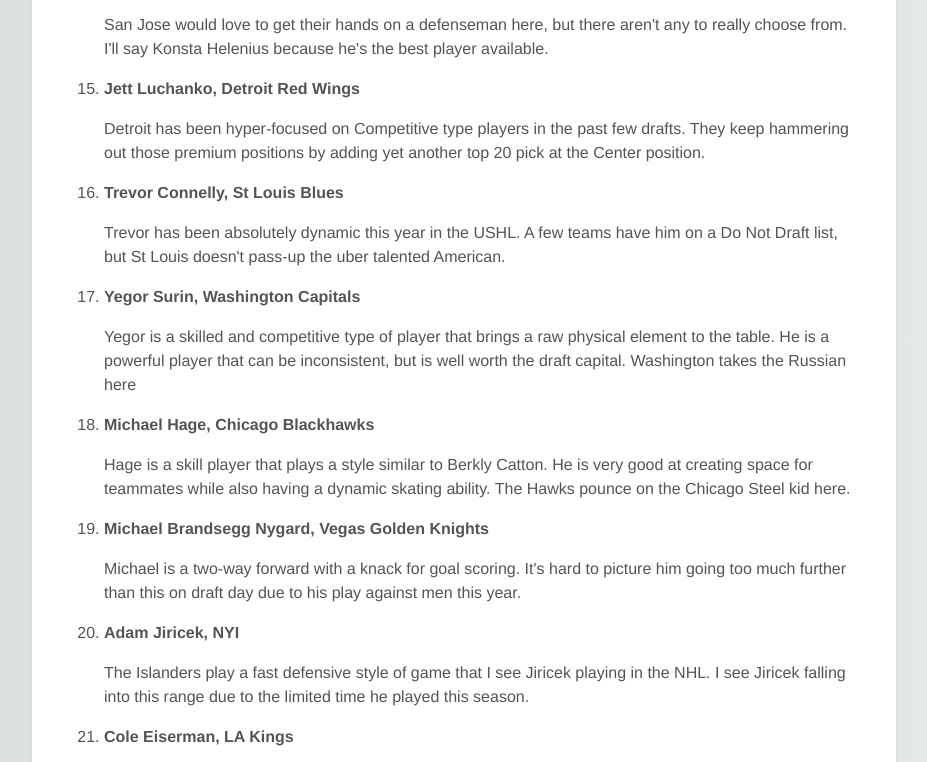
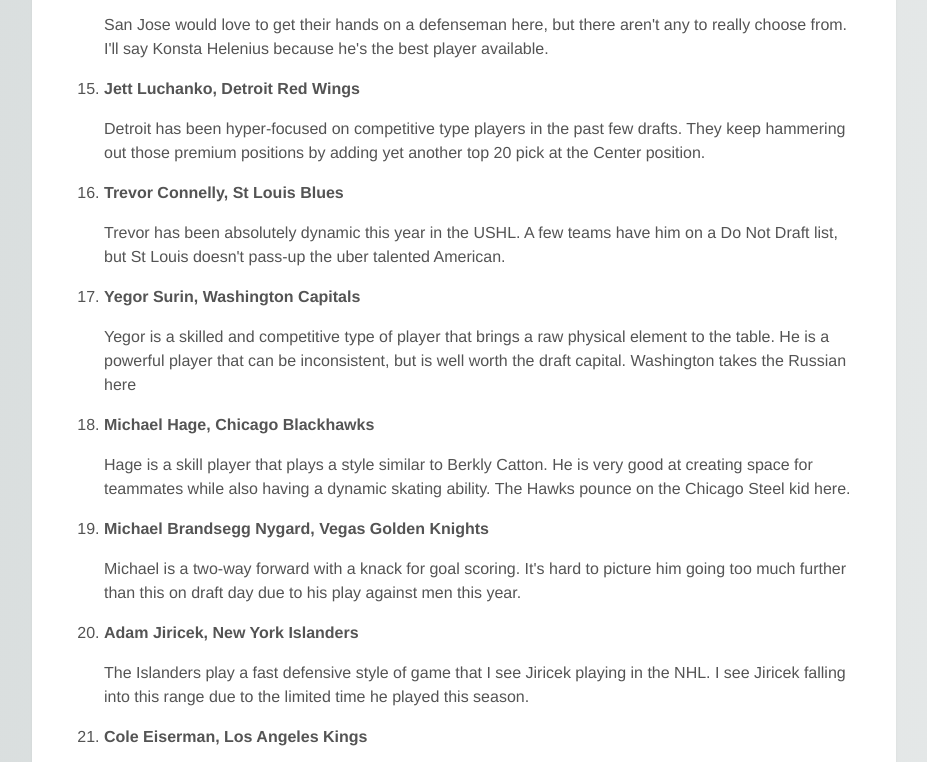
Before and after one commit to castle8130/castle8130.github.io, a plain HTML site: page news2024.html in a window 1280 px wide. Shown: the part 1691-2453 px from the top of the page, without its empty margins (176-1103 px from the left). Drawn offline with Linux system fonts and the light colour scheme.

Commit message:
Add files via upload

```diff
--- a/news2024.html
+++ b/news2024.html
@@ -55,7 +55,7 @@
 
             <p> After last draft, I feel Verbeek prefers his players that are playing at a higher competitive level early on. That screams Silayev.</p>
 
-            <li> <b> Cayden Lindstrom, CBJ </b></li>
+            <li> <b> Cayden Lindstrom, Columbus Blue Jackets </b></li>
 
             <p> I'm unsure of what the Blue Jackets want to do here. Lindstrom looks like the type of player the Jackets usually go for, so he goes here.</p>
 
@@ -102,7 +102,7 @@
 
             <li> <b> Jett Luchanko, Detroit Red Wings </b></li>
 
-            <p> Detroit has been hyper-focused on Competitive type players in the past few drafts. They keep hammering out those premium positions by adding yet another top 20 pick at the Center position.</p>
+            <p> Detroit has been hyper-focused on competitive type players in the past few drafts. They keep hammering out those premium positions by adding yet another top 20 pick at the Center position.</p>
 
             <li> <b> Trevor Connelly, St Louis Blues</b></li>
 
@@ -120,11 +120,11 @@
 
             <p> Michael is a two-way forward with a knack for goal scoring. It's hard to picture him going too much further than this on draft day due to his play against men this year. </p>
 
-            <li> <b> Adam Jiricek, NYI </b></li>
+            <li> <b> Adam Jiricek, New York Islanders </b></li>
 
             <p> The Islanders play a fast defensive style of game that I see Jiricek playing in the NHL. I see Jiricek falling into this range due to the limited time he played this season. </p>
 
-            <li> <b> Cole Eiserman, LA Kings </b></li>
+            <li> <b> Cole Eiserman, Los Angeles Kings </b></li>
 
             <p> The kings grab the falling Cole Eiserman. He likely goes a little higher than this on draft day due to some of the believers in his ability. </p>
 
@@ -155,7 +155,7 @@
 
             <li> <b> Leo Sahlin Walleinus, Calgary Flames </b></li>
 
-            <p> If Calgary decides to go forward at 9, they have to get a defenseman out of this very talented 2024 defense pool. They go with one of the best skating defenseman in Leo. </p>
+            <p> If Calgary decides to go forward at 9, they have to get a defenseman out of this very talented 2024 defense pool. They go with one of the best skating defensemen in Leo. </p>
 
             <li> <b> Liam Greentree, Dallas Stars</b></li>
 
```
